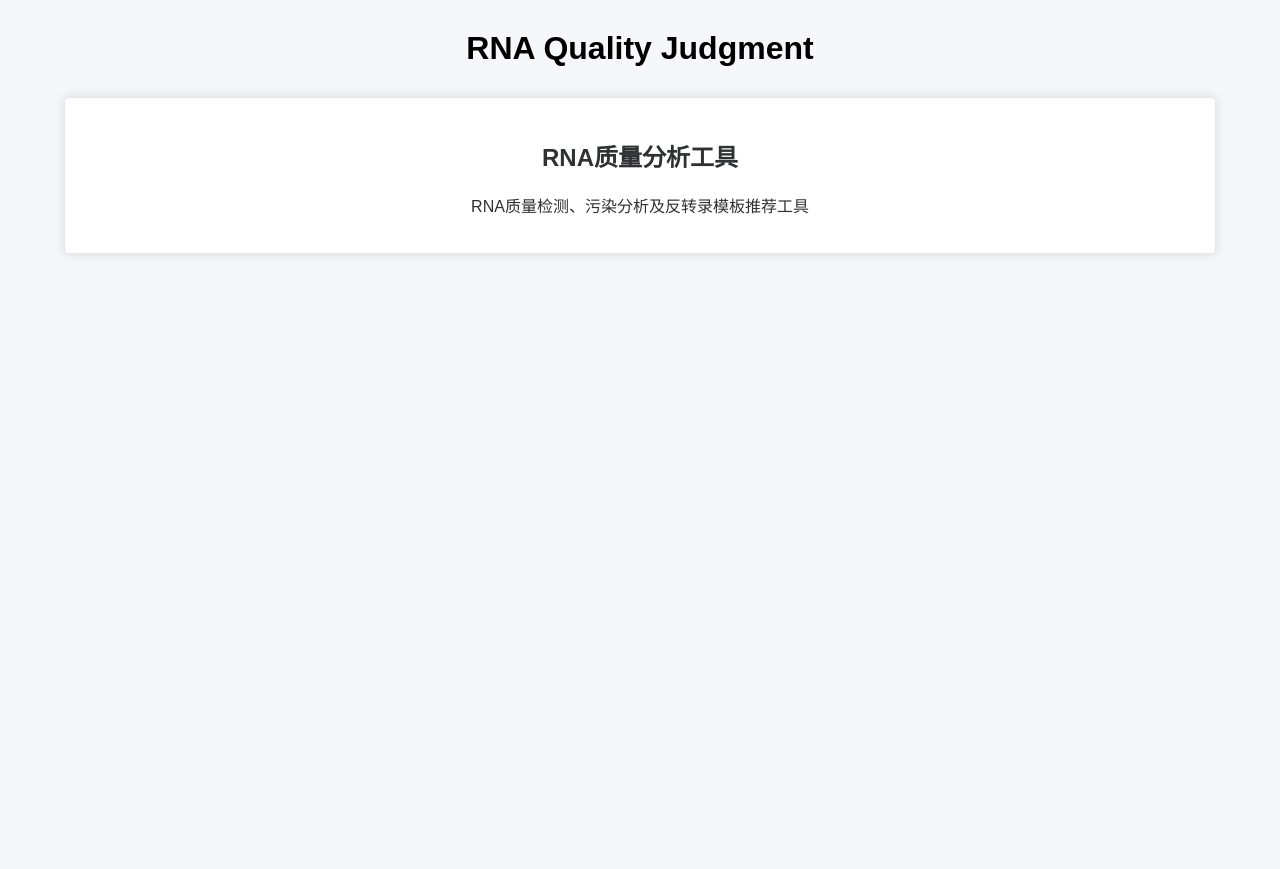
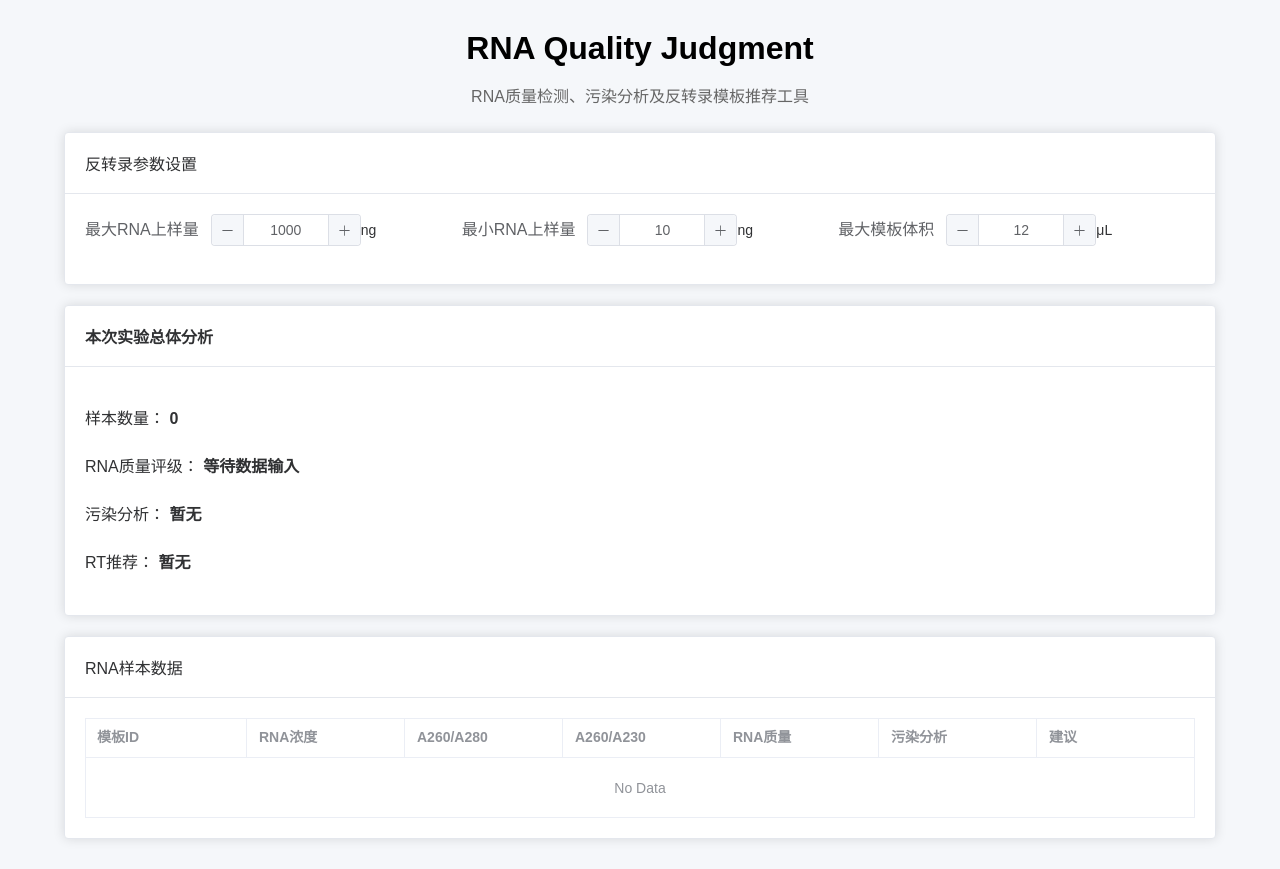
Before and after one commit to huluhuqi/RNA-quality-judgment, a Vue app: page / in a window 1280 px wide. Before the commit the page ends 800 px from the top, so only its background shows below. Built offline with nearby package versions, Linux system fonts and the light colour scheme.

Commit message:
create RNA QC page framework

```diff
--- a/src/App.vue
+++ b/src/App.vue
@@ -1,62 +1,70 @@
 <template>
 
-  <div class="app">
 
-    <h1>
-      RNA Quality Judgment
-    </h1>
+<div class="app">
 
 
-    <el-card class="card">
-
-      <h2>
-        RNA质量分析工具
-      </h2>
+<Header/>
 
 
-      <p>
-        RNA质量检测、污染分析及反转录模板推荐工具
-      </p>
+<RTParameter/>
 
 
-    </el-card>
+<div class="space"></div>
 
 
-  </div>
+<ExperimentSummary/>
+
+
+<div class="space"></div>
+
+
+<RNADataTable/>
+
+
+</div>
 
 
 </template>
 
 
+
 <script setup>
+
+
+import Header from './components/Header.vue'
+
+import RTParameter from './components/RTParameter.vue'
+
+import ExperimentSummary from './components/ExperimentSummary.vue'
+
+import RNADataTable from './components/RNADataTable.vue'
 
 
 </script>
 
 
+
 <style scoped>
+
 
 .app{
 
-  width:90%;
-  margin:30px auto;
+width:90%;
+
+max-width:1600px;
+
+margin:30px auto;
+
 
 }
 
 
-h1{
+.space{
 
-  text-align:center;
-
-  margin-bottom:30px;
+height:20px;
 
 }
 
 
-.card{
-
-  text-align:center;
-
-}
-
 </style>
--- /dev/null
+++ b/src/components/ExperimentSummary.vue
@@ -0,0 +1,90 @@
+<template>
+
+
+<el-card>
+
+
+<template #header>
+
+<span>
+本次实验总体分析
+</span>
+
+</template>
+
+
+
+<div class="summary">
+
+
+<p>
+样本数量：
+<span>
+0
+</span>
+</p>
+
+
+<p>
+RNA质量评级：
+<span>
+等待数据输入
+</span>
+</p>
+
+
+<p>
+污染分析：
+<span>
+暂无
+</span>
+</p>
+
+
+<p>
+RT推荐：
+<span>
+暂无
+</span>
+</p>
+
+
+
+</div>
+
+
+</el-card>
+
+
+</template>
+
+
+
+<script setup>
+
+
+</script>
+
+
+
+<style scoped>
+
+
+.summary{
+
+line-height:2;
+
+font-size:16px;
+
+
+}
+
+
+span{
+
+font-weight:bold;
+
+}
+
+
+</style>
--- /dev/null
+++ b/src/components/Header.vue
@@ -0,0 +1,53 @@
+<template>
+
+  <div class="header">
+
+    <h1>
+      RNA Quality Judgment
+    </h1>
+
+
+    <p>
+      RNA质量检测、污染分析及反转录模板推荐工具
+    </p>
+
+  </div>
+
+
+</template>
+
+
+<script setup>
+
+
+</script>
+
+
+<style scoped>
+
+.header{
+
+  text-align:center;
+
+  margin-bottom:25px;
+
+}
+
+
+h1{
+
+  font-size:32px;
+
+  margin-bottom:10px;
+
+}
+
+
+p{
+
+  color:#666;
+
+}
+
+
+</style>
--- /dev/null
+++ b/src/components/RNADataTable.vue
@@ -0,0 +1,81 @@
+<template>
+
+
+<el-card>
+
+
+<template #header>
+
+<span>
+RNA样本数据
+</span>
+
+</template>
+
+
+<el-table
+:data="tableData"
+border
+>
+
+
+<el-table-column
+prop="id"
+label="模板ID"
+/>
+
+
+<el-table-column
+prop="concentration"
+label="RNA浓度"
+/>
+
+
+<el-table-column
+prop="a260280"
+label="A260/A280"
+/>
+
+
+<el-table-column
+prop="a260230"
+label="A260/A230"
+/>
+
+
+<el-table-column
+label="RNA质量"
+/>
+
+
+<el-table-column
+label="污染分析"
+/>
+
+
+<el-table-column
+label="建议"
+/>
+
+
+</el-table>
+
+
+</el-card>
+
+
+</template>
+
+
+
+<script setup>
+
+
+import { ref } from 'vue'
+
+
+const tableData = ref([])
+
+
+
+</script>
--- /dev/null
+++ b/src/components/RTParameter.vue
@@ -0,0 +1,114 @@
+<template>
+
+
+<el-card>
+
+  <template #header>
+
+    <span>
+      反转录参数设置
+    </span>
+
+  </template>
+
+
+
+  <el-row :gutter="20">
+
+
+    <el-col :span="8">
+
+      <el-form-item label="最大RNA上样量">
+
+        <el-input-number
+          v-model="config.maxRNA"
+          :min="1"
+        />
+
+        <span>
+          ng
+        </span>
+
+      </el-form-item>
+
+
+    </el-col>
+
+
+
+    <el-col :span="8">
+
+      <el-form-item label="最小RNA上样量">
+
+
+        <el-input-number
+          v-model="config.minRNA"
+          :min="1"
+        />
+
+
+        <span>
+          ng
+        </span>
+
+
+      </el-form-item>
+
+
+    </el-col>
+
+
+
+
+    <el-col :span="8">
+
+
+      <el-form-item label="最大模板体积">
+
+
+        <el-input-number
+          v-model="config.maxVolume"
+          :min="1"
+        />
+
+
+        <span>
+          μL
+        </span>
+
+
+      </el-form-item>
+
+
+    </el-col>
+
+
+  </el-row>
+
+
+
+</el-card>
+
+
+</template>
+
+
+
+<script setup>
+
+
+import { reactive } from 'vue'
+
+
+const config = reactive({
+
+  maxRNA:1000,
+
+  minRNA:10,
+
+  maxVolume:12
+
+})
+
+
+</script>
```
